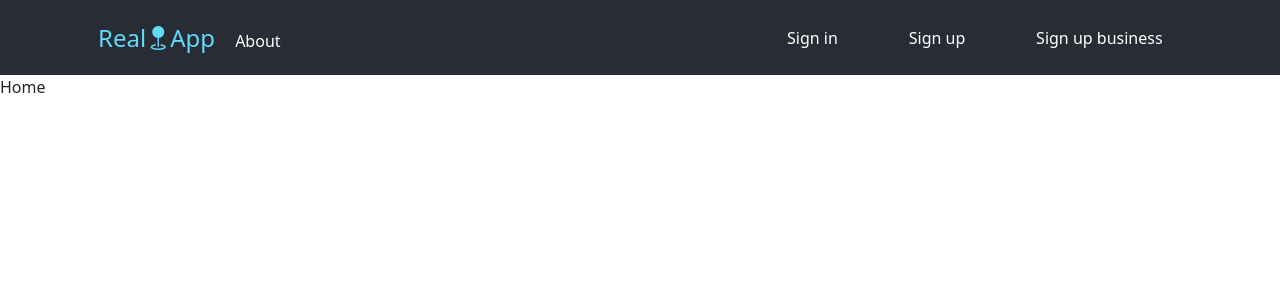
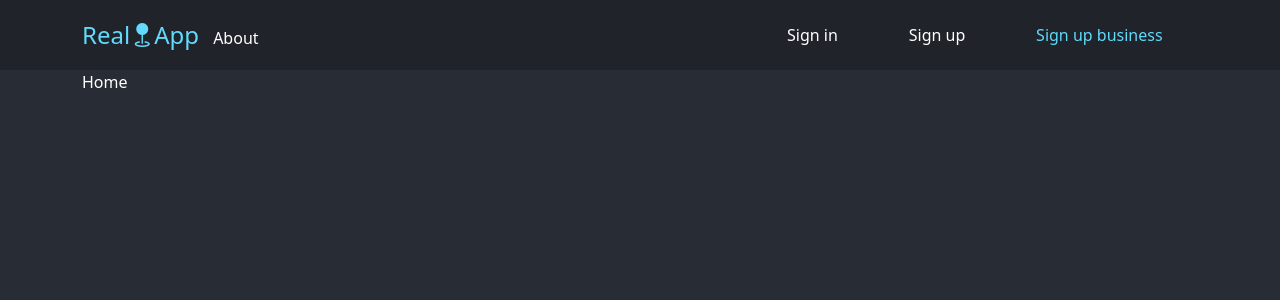
Before and after one commit to mAbdeen9/Bootcamp-ReactJs-Project, a React (Create React App) app: page /sing-up-biz in a window 1280 px wide. Shown: the top 300 px of the page. Built offline with nearby package versions, Linux system fonts and the light colour scheme.

Commit message:
header css updates

```diff
--- a/src/App.js
+++ b/src/App.js
@@ -1,4 +1,5 @@
 import React, { Fragment } from "react";
+import Container from "./components/Container/Container";
 import Header from "./components/Header/Header";
 import Router from "./components/Router/Router";
 
@@ -9,7 +10,9 @@ function App() {
         <Header />
       </header>
       <main>
-        <Router />
+        <Container>
+          <Router />
+        </Container>
       </main>
     </Fragment>
   );
--- a/src/components/Container/Container.module.css
+++ b/src/components/Container/Container.module.css
@@ -1,5 +1,5 @@
 .main {
-  background-color: #12181b;
+  background-color: #282c34;
   min-height: 100vh;
   width: 100%;
   color: white;
--- a/src/components/Header/Header.jsx
+++ b/src/components/Header/Header.jsx
@@ -2,26 +2,11 @@ import React from "react";
 import classes from "./Header.module.css";
 import { useState } from "react";
 import { Fragment } from "react";
-import myLink from "../../helpers/myNavLink";
+import links from "../../helpers/links";
 
 function Header() {
   const [showMenu, setShowMenu] = useState(false);
-
-  const home = myLink({
-    link: (
-      <span className={classes.logo}>
-        Real<i className="bi bi-geo-fill"></i>App
-      </span>
-    ),
-    path: "/home",
-    classes: classes,
-  });
-
-  const about = myLink({
-    link: <span> About </span>,
-    path: "/about",
-    classes: classes,
-  });
+  const { home, about, SignIn, SignUp, SignUpBiz } = links(classes);
 
   const handelShowMenu = () => setShowMenu((state) => !state);
 
@@ -35,9 +20,9 @@ function Header() {
               {about}
             </div>
             <div className={classes.links}>
-              <span>Sign in</span>
-              <span>Sign up</span>
-              <span>Sign up business</span>
+              {SignIn}
+              {SignUp}
+              {SignUpBiz}
             </div>
             <div className={classes.burger}>
               <div onClick={handelShowMenu} className={classes.boxBurger}>
@@ -48,10 +33,12 @@ function Header() {
         </div>
       </div>
       {showMenu && (
-        <div className={`container ${classes.mobile_menu}`}>
-          <div>Sign in</div>
-          <div>Sign up</div>
-          <div>Sign up business</div>
+        <div className={`container-fluid ${classes.mobile_box}  `}>
+          <div className={`container ${classes.mobile_menu}`}>
+            {SignIn}
+            {SignUp}
+            {SignUpBiz}
+          </div>
         </div>
       )}
     </Fragment>
--- a/src/components/Header/Header.module.css
+++ b/src/components/Header/Header.module.css
@@ -1,9 +1,9 @@
 .nav_box {
-  height: 75px;
+  height: 70px;
   display: flex;
   justify-content: center;
   align-items: center;
-  background-color: #282c34;
+  background-color: #202329;
   color: white;
 }
 
@@ -16,7 +16,6 @@
 
 .logo {
   color: #61dafb;
-  padding: 0 1rem;
   font-size: 1.5rem;
   cursor: pointer;
 }
@@ -51,24 +50,31 @@
   font-size: 2rem;
 }
 
+.mobile_box {
+  background-color: #282c34;
+}
+
 .mobile_menu {
   display: none;
   flex-direction: column;
   justify-content: center;
   align-items: flex-start;
   padding: 1.5rem;
-  background-color: #f8f6f6;
+  background-color: #202329;
   border: 1rem;
   gap: 4px;
-  color: #4a4a4a;
-  border-bottom: 3px solid silver;
+  color: white;
+  border-radius: 0 0 1rem 1rem;
+  width: 200px;
   z-index: 999;
   -webkit-animation-name: example;
   animation-name: example;
   -webkit-animation-duration: 1s;
   animation-duration: 1s;
   font-size: 18px;
-  font-family: monospace;
+  position: absolute;
+  right: 0;
+  overflow: hidden;
 }
 
 .mobile_menu div {
--- /dev/null
+++ b/src/helpers/links.js
@@ -0,0 +1,56 @@
+import { NavLink } from "react-router-dom";
+
+const myLink = (props) => {
+  return (
+    <NavLink
+      className={(navData) =>
+        navData.isActive
+          ? props.classes.activeLink
+          : props.classes.notActiveLink
+      }
+      to={props.path}
+    >
+      {props.link}
+    </NavLink>
+  );
+};
+
+function links(classes) {
+  const home = myLink({
+    link: (
+      <span className={classes.logo}>
+        Real<i className="bi bi-geo-fill"></i>App
+      </span>
+    ),
+    path: "/home",
+    classes: classes,
+  });
+
+  const about = myLink({
+    link: <span style={{ padding: "0 10px" }}> About </span>,
+    path: "/about",
+    classes: classes,
+  });
+
+  const SignIn = myLink({
+    link: <span> Sign in </span>,
+    path: "/sign-in",
+    classes: classes,
+  });
+
+  const SignUp = myLink({
+    link: <span> Sign up </span>,
+    path: "/sign-up",
+    classes: classes,
+  });
+
+  const SignUpBiz = myLink({
+    link: <span> Sign up business </span>,
+    path: "/sing-up-biz",
+    classes: classes,
+  });
+
+  return { home, about, SignIn, SignUp, SignUpBiz };
+}
+
+export default links;
--- a/src/helpers/myNavLink.js
+++ /dev/null
@@ -1,18 +0,0 @@
-import { NavLink } from "react-router-dom";
-
-const myLink = (props) => {
-  return (
-    <NavLink
-      className={(navData) =>
-        navData.isActive
-          ? props.classes.activeLink
-          : props.classes.notActiveLink
-      }
-      to={props.path}
-    >
-      {props.link}
-    </NavLink>
-  );
-};
-
-export default myLink;
--- a/src/index.css
+++ b/src/index.css
@@ -4,6 +4,10 @@ body {
   box-sizing: border-box;
   font-family: "Assistant", sans-serif;
   font-family: "Cairo", sans-serif;
+  -moz-user-select: none;
+  -webkit-user-select: none;
+  -ms-user-select: none;
+  user-select: none;
 }
 
 code {
```
